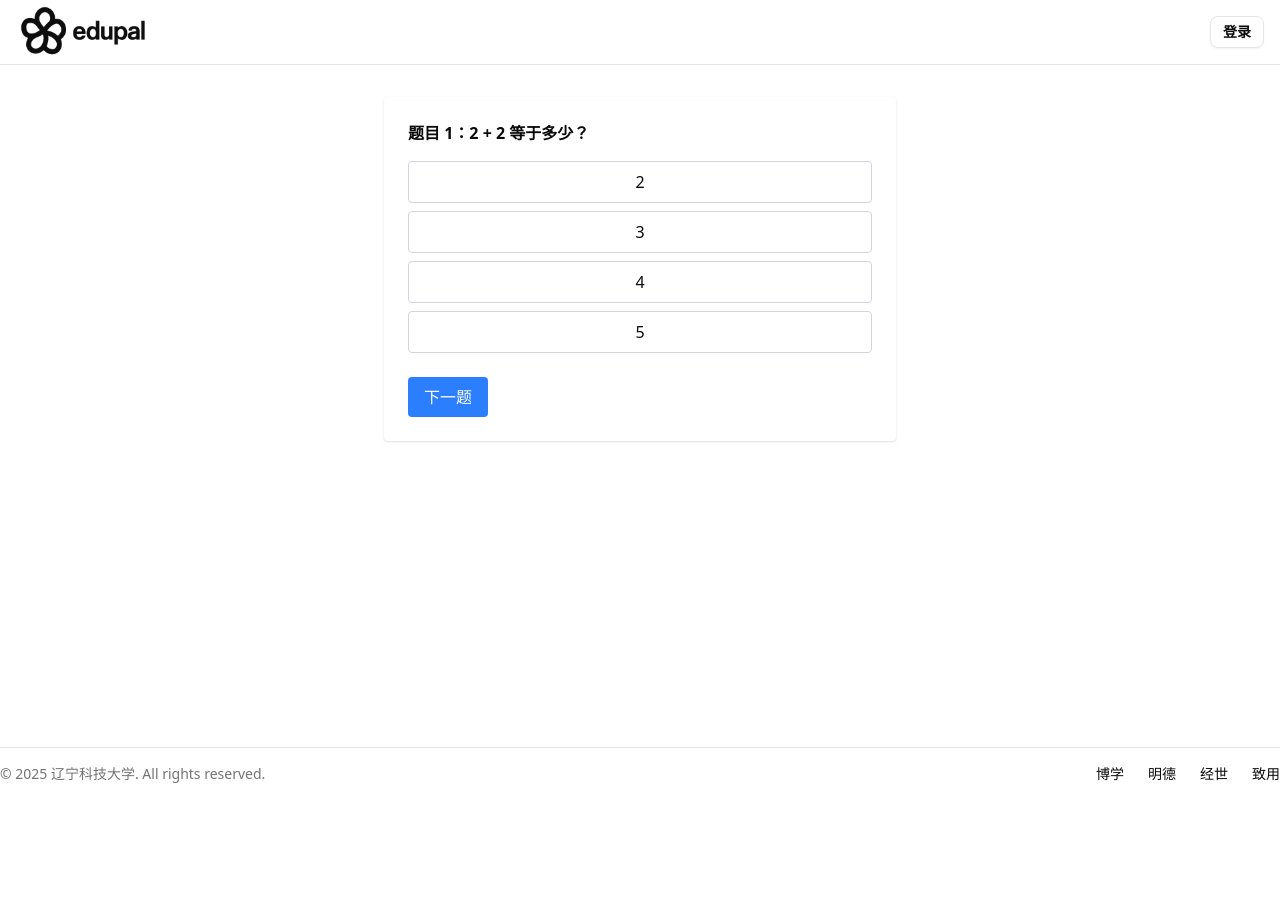
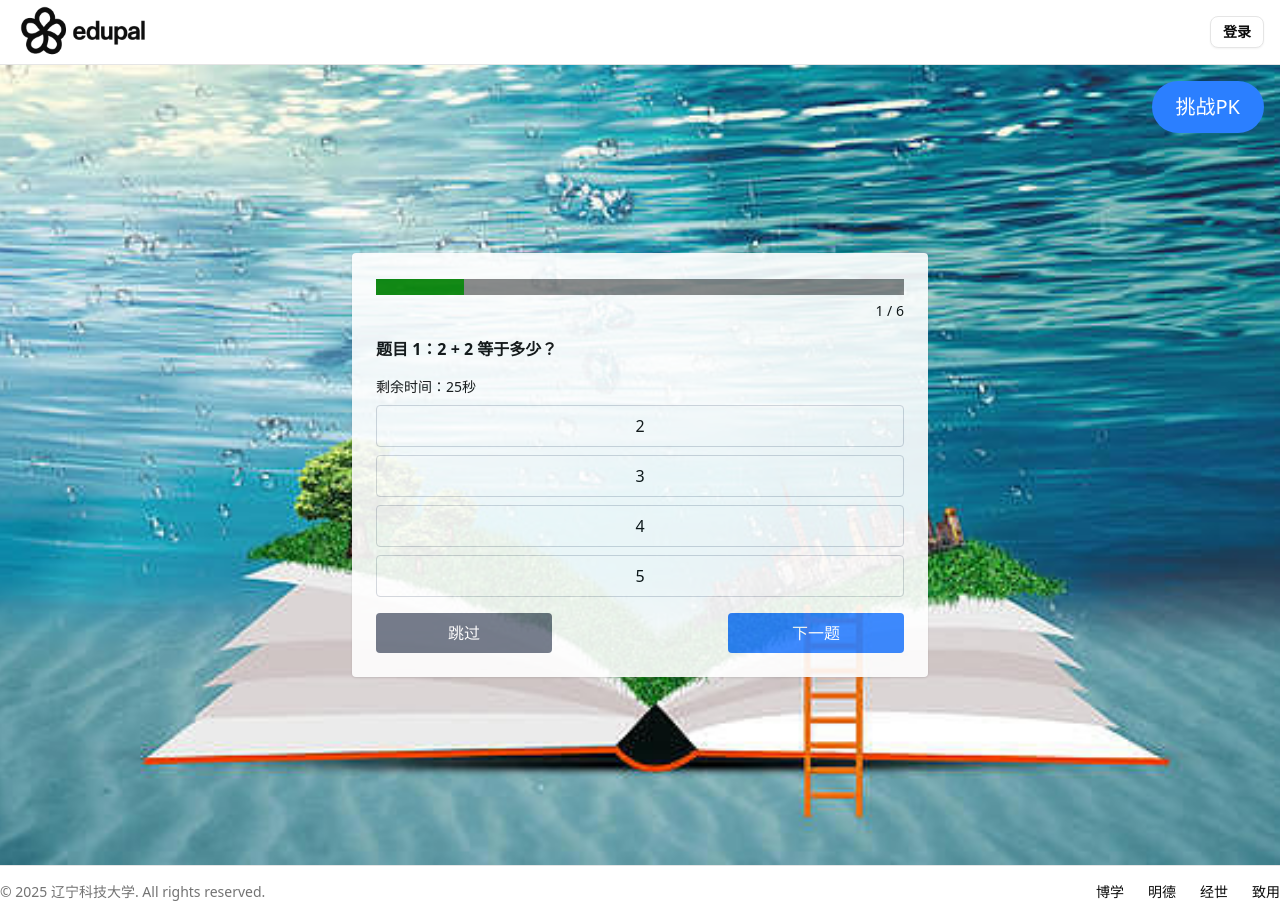
Before and after one commit to NotSleeply/Edupal-pro, a React (Vite) app in the folder frontend/: page /student-dashboard in a window 1280 px wide. Before the commit the page ends 800 px from the top, so only its background shows below. Built offline with nearby package versions, Linux system fonts and the light colour scheme.

Commit message:
学生端线上答题

```diff
--- a/frontend/src/pages/student-dashboard/index.tsx
+++ b/frontend/src/pages/student-dashboard/index.tsx
@@ -1,5 +1,6 @@
-import React, { useState } from 'react';
+import React, { useState, useEffect } from 'react';
 
+// 新增更多题目
 const fakeQuestions = [
   {
     id: 1,
@@ -19,7 +20,24 @@ const fakeQuestions = [
     options: ["苹果", "香蕉", "橘子", "梨"],
     answer: "苹果",
   },
-  // 可以继续添加更多题目
+  {
+    id: 4,
+    question: "1 + 1 等于多少？",
+    options: ["1", "2", "3", "4"],
+    answer: "2",
+  },
+  {
+    id: 5,
+    question: "世界上最大的动物是什么？",
+    options: ["大象", "蓝鲸", "长颈鹿", "人类"],
+    answer: "蓝鲸",
+  },
+  {
+    id: 6,
+    question: "太阳系中最小的行星是哪颗？",
+    options: ["水星", "火星", "金星", "土星"],
+    answer: "水星",
+  },
 ];
 
 const StudentDashboard: React.FC = () => {
@@ -27,9 +45,52 @@ const StudentDashboard: React.FC = () => {
   const [selected, setSelected] = useState<string | null>(null);
   const [score, setScore] = useState(0);
   const [finished, setFinished] = useState(false);
+  const [timer, setTimer] = useState(30);
+  const [answerStatus, setAnswerStatus] = useState<"correct" | "incorrect" | null>(null);
+  const [timeWarning, setTimeWarning] = useState(false); // 时间警告
+
+  useEffect(() => {
+    if (current < fakeQuestions.length && !finished) {
+      const interval = setInterval(() => {
+        setTimer((prev) => {
+          if (prev === 1) {
+            clearInterval(interval);
+            handleNext(); // 自动跳到下一题
+            return 30; // 重置时间
+          }
+          if (prev <= 10 && !timeWarning) {
+            setTimeWarning(true); // 10秒提醒
+          }
+          return prev - 1;
+        });
+      }, 1000);
+      return () => clearInterval(interval); // 清理定时器
+    }
+  }, [current, finished, timeWarning]);
+
+  useEffect(() => {
+    const savedState = localStorage.getItem("quizState");
+    if (savedState) {
+      const state = JSON.parse(savedState);
+      setCurrent(state.current);
+      setSelected(state.selected);
+      setScore(state.score);
+    }
+  }, []);
+
+  useEffect(() => {
+    localStorage.setItem("quizState", JSON.stringify({ current, selected, score }));
+  }, [current, selected, score]);
 
   const handleOptionClick = (option: string) => {
+    if (!selected) {
       setSelected(option);
+      if (option === fakeQuestions[current].answer) {
+        setAnswerStatus("correct");
+      } else {
+        setAnswerStatus("incorrect");
+      }
+    }
   };
 
   const handleNext = () => {
@@ -37,6 +98,19 @@ const StudentDashboard: React.FC = () => {
       setScore(score + 1);
     }
     setSelected(null);
+    setAnswerStatus(null);
+    setTimeWarning(false); // 清除时间警告
+    if (current < fakeQuestions.length - 1) {
+      setCurrent(current + 1);
+    } else {
+      setFinished(true);
+    }
+  };
+
+  const handleSkip = () => {
+    setSelected(null);
+    setAnswerStatus(null);
+    setTimeWarning(false); // 清除时间警告
     if (current < fakeQuestions.length - 1) {
       setCurrent(current + 1);
     } else {
@@ -45,35 +119,98 @@ const StudentDashboard: React.FC = () => {
   };
 
   return (
-    <div className="p-8 max-w-xl mx-auto">
+    <div
+      className="relative min-h-screen"
+      style={{
+        backgroundImage: "url('/src/pages/student-dashboard/background.jpg')", // 使用相对路径
+        backgroundSize: 'cover', // 背景图片铺满全屏
+        backgroundPosition: 'center', // 背景居中显示
+        backgroundAttachment: 'fixed', // 背景固定
+        height: '100vh', // 确保容器高度是全屏
+        display: 'flex', // 使用flex布局确保背景全屏显示
+        justifyContent: 'center',
+        alignItems: 'center', // 使答题框垂直居中
+      }}
+    >
+      {/* PK 按钮 */}
+      <div className="absolute top-4 right-4">
+        <button className="px-6 py-3 bg-blue-500 text-white rounded-full text-xl hover:bg-blue-600 transition-all">
+          挑战PK
+        </button>
+      </div>
+
+      {/* 学生答题部分 */}
       {!finished ? (
-        <div className="bg-white rounded shadow p-6">
+        <div className="bg-white rounded shadow p-6 opacity-90 max-w-xl w-full mx-auto">
+          {/* 进度条 */}
+          <div className="mb-4">
+            <progress value={current + 1} max={fakeQuestions.length} className="w-full" />
+            <div className="text-sm text-right">{current + 1} / {fakeQuestions.length}</div>
+          </div>
+
           <div className="mb-4 font-semibold">
             题目 {current + 1}：{fakeQuestions[current].question}
           </div>
+
+          {/* 剩余时间 */}
+          <div className="text-sm mb-2">
+            剩余时间：{timer}秒
+            {timeWarning && <span className="text-red-500 ml-2">时间快到了！</span>}
+          </div>
+
+          {/* 选项按钮 */}
           <div className="grid gap-2 mb-4">
             {fakeQuestions[current].options.map((option) => (
               <button
                 key={option}
-                className={`px-4 py-2 rounded border ${selected === option ? 'bg-blue-100 border-blue-500' : 'border-gray-300'}`}
+                className={`px-4 py-2 rounded border ${selected === option ? 'bg-blue-100 border-blue-500' : 'border-gray-300'} ${selected ? 'cursor-not-allowed' : ''}`}
                 onClick={() => handleOptionClick(option)}
+                disabled={!!selected} // 禁用所有选项
               >
                 {option}
               </button>
             ))}
           </div>
+
+          {/* 答案反馈 */}
+          <div className={answerStatus === "correct" ? "text-green-500" : answerStatus === "incorrect" ? "text-red-500" : ""}>
+            {answerStatus === "correct" ? "正确!" : answerStatus === "incorrect" ? "错误!" : ""}
+          </div>
+
+          {/* 按钮部分 */}
+          <div className="flex justify-between mt-4">
             <button
-            className="mt-2 px-4 py-2 bg-blue-500 text-white rounded"
+              className="px-4 py-2 bg-gray-500 text-white rounded w-1/3"
+              onClick={handleSkip}
+            >
+              跳过
+            </button>
+
+            <button
+              className="px-4 py-2 bg-blue-500 text-white rounded w-1/3"
               onClick={handleNext}
               disabled={!selected}
             >
               {current < fakeQuestions.length - 1 ? '下一题' : '提交'}
             </button>
           </div>
+        </div>
       ) : (
-        <div className="bg-white rounded shadow p-6 text-center">
+        <div className="bg-white rounded shadow p-6 text-center opacity-90 max-w-xl w-full mx-auto">
           <div className="text-xl mb-2">答题结束！</div>
           <div>你的得分：{score} / {fakeQuestions.length}</div>
+
+          {/* 答题回顾 */}
+          <div className="mt-4">
+            <h3 className="font-semibold mb-2">答题回顾</h3>
+            {fakeQuestions.map((question, index) => (
+              <div key={index} className="mb-2">
+                <p>{question.question}</p>
+                <p>你的答案：{selected === question.answer ? "正确" : "错误"}</p>
+                <p>正确答案：{question.answer}</p>
+              </div>
+            ))}
+          </div>
         </div>
       )}
     </div>
```
Also changed, not shown: frontend/src/pages/student-dashboard/background.jpg (added), 1 other file (tests, documents, lock files or other folders). Lines whose indentation alone changed are shown as unchanged.
